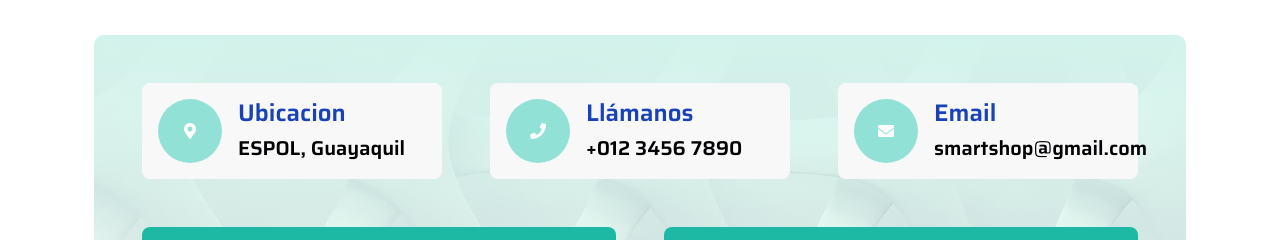
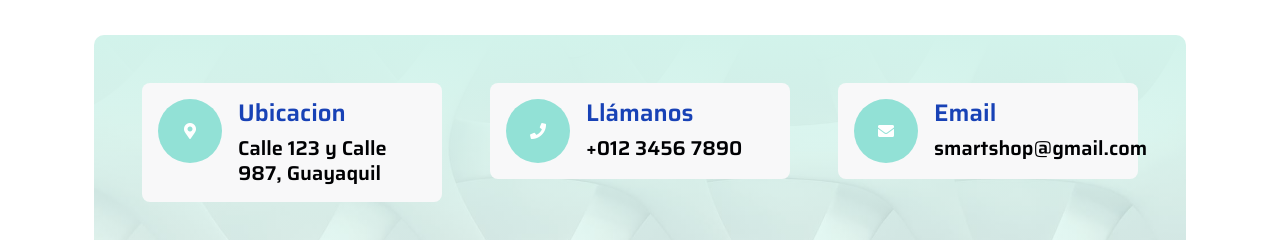
Before and after one commit to josdramo/mpa, an Angular app: page /contact in a window 1280 px wide. Shown: the part 1020-1260 px from the top of the page. Built offline with nearby package versions, Linux system fonts and the light colour scheme.

Commit message:
Update contact.component.html

```diff
--- a/src/app/pages/contact/contact.component.html
+++ b/src/app/pages/contact/contact.component.html
@@ -64,7 +64,7 @@
                         </div>
                         <div class="ms-3">
                             <h4 class="text-primary">Ubicacion</h4>
-                            <a href="https://maps.app.goo.gl/wRFYnsdANkAFvMgbA" target="_blank" class="h5">ESPOL, Guayaquil</a>
+                            <a href="https://maps.app.goo.gl/wRFYnsdANkAFvMgbA" target="_blank" class="h5">Calle 123 y Calle 987, Guayaquil</a>
                         </div>
                     </div>
                 </div>
```
